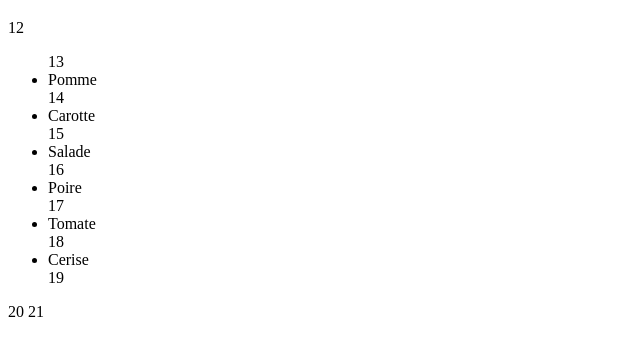
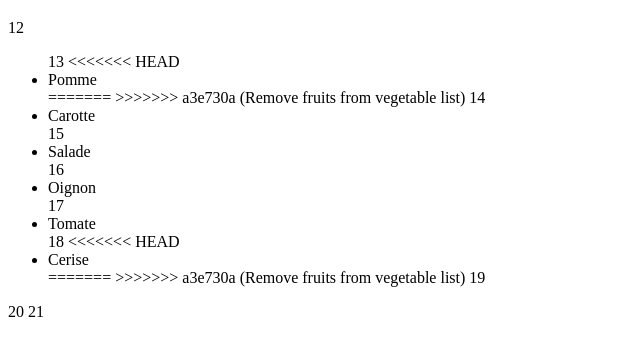
Before and after one commit to samuellouison972/RebaserExercice, a plain HTML site: page index.html in a window 1280 px wide. Shown: the part 87-442 px from the top of the page, without its empty margins (0-640 px from the left). Drawn offline with Linux system fonts and the light colour scheme.

Commit message:
Remove fruits from vegetable list and add onion

```diff
--- a/index.html
+++ b/index.html
@@ -22,17 +22,22 @@
 12
         <ul>
 13
+<<<<<<< HEAD
             <li>Pomme</li>
+=======
+>>>>>>> a3e730a (Remove fruits from vegetable list)
 14
             <li>Carotte</li>
 15
             <li>Salade</li>
-16
-            <li>Poire</li>
+	    16	<li>Oignon</li>
 17
             <li>Tomate</li>
 18
+<<<<<<< HEAD
             <li>Cerise</li>
+=======
+>>>>>>> a3e730a (Remove fruits from vegetable list)
 19
         </ul>
 20
```
